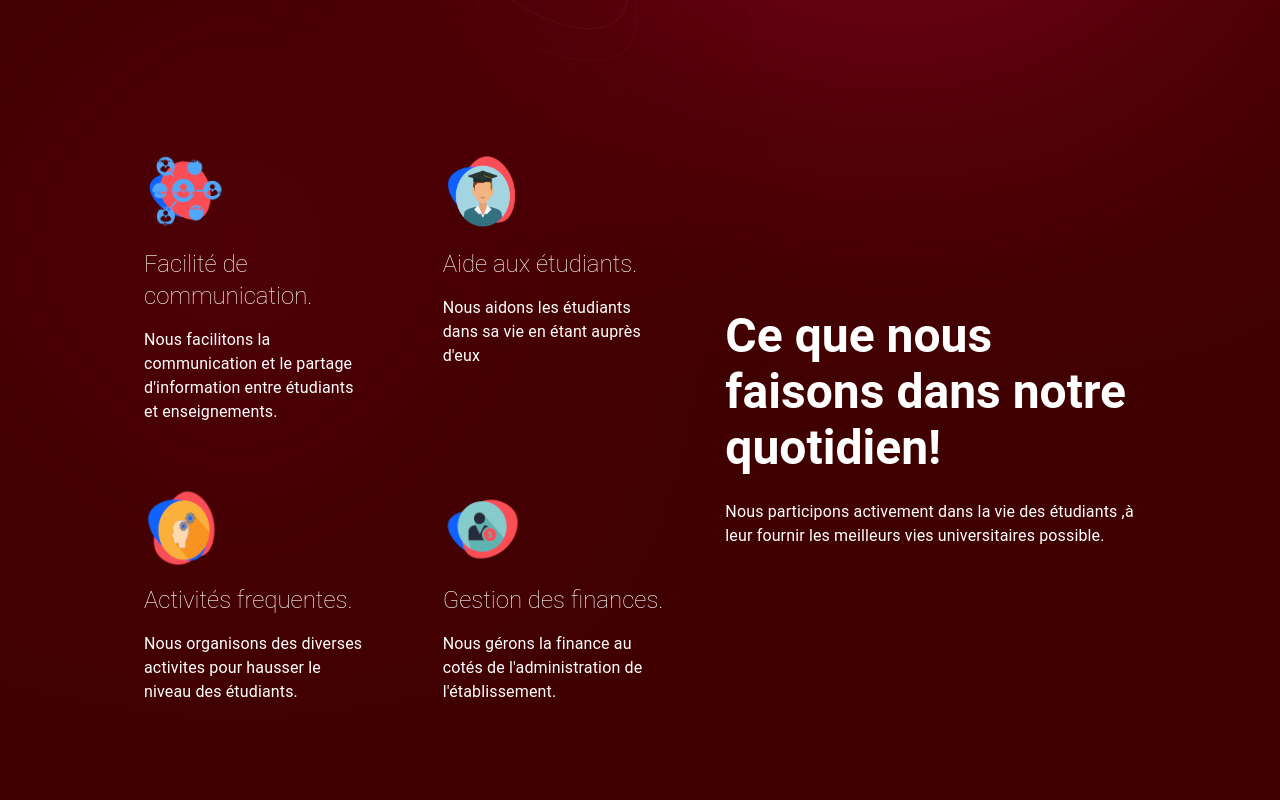
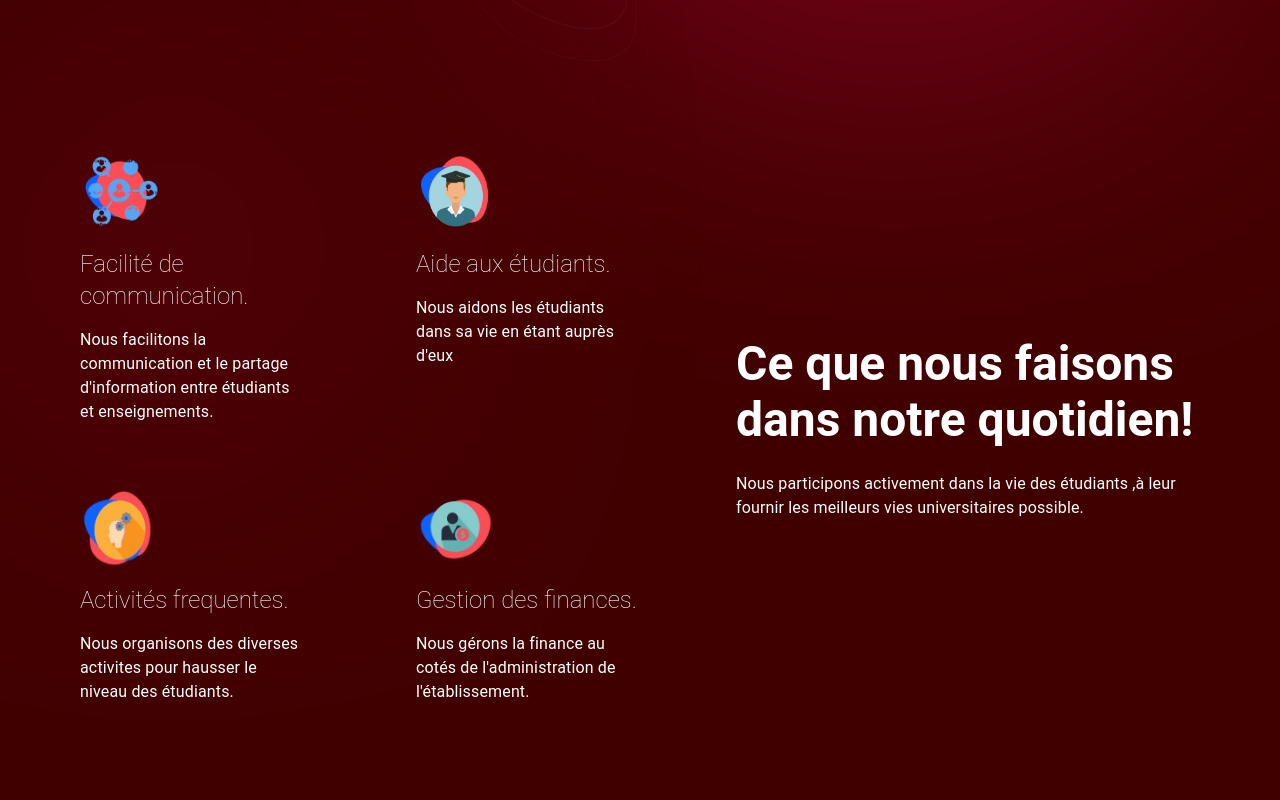
Before and after one commit to AEENI-UF/devhunt-edition-1-project-main, a React (Create React App) app: page / in a window 1280 px wide. Shown: the part 580-1380 px from the top of the page. Built offline with nearby package versions, Linux system fonts and the light colour scheme.

Commit message:
add container to features,club section

```diff
--- a/src/sections/home/club.section.jsx
+++ b/src/sections/home/club.section.jsx
@@ -1,7 +1,7 @@
 import * as React from "react";
 
 import Masonry from "@mui/lab/Masonry";
-import { styled, Paper, Box, Typography } from "@mui/material";
+import { styled, Paper, Box, Typography, Container } from "@mui/material";
 import { ClubCard } from "../../components/clubCard";
 
 import COVER_C3LF from "../../assets/images/clubs/cover-c3lf.jpg";
@@ -96,6 +96,7 @@ export function ClubSection() {
         alignItems: "center",
       }}
     >
+      <Container>
         <Typography
           variant="h2"
           color="text.primary"
@@ -117,6 +118,7 @@ export function ClubSection() {
             </Item>
           ))}
         </Masonry>
+      </Container>
     </Box>
   );
 }
--- a/src/sections/home/features.section.jsx
+++ b/src/sections/home/features.section.jsx
@@ -1,4 +1,11 @@
-import { Box, Grid, Stack, Typography, useTheme } from "@mui/material";
+import {
+  Box,
+  Container,
+  Grid,
+  Stack,
+  Typography,
+  useTheme,
+} from "@mui/material";
 import { motion } from "framer-motion";
 import React, { useRef } from "react";
 import Comm from "../../assets/images/illustrations/illustration-communication.png";
@@ -64,9 +71,11 @@ export function FeatureSection() {
     },
   ];
   return (
+    <Box>
+      <Container>
         <Grid
           container
-      sx={{ my: "7rem", px: { xs: "1rem", md: "8rem" } }}
+          sx={{ my: "7rem" /* px: { xs: "1rem", md: "rem" } */ }}
           id="features"
         >
           <Grid
@@ -235,5 +244,7 @@ export function FeatureSection() {
             </Stack>
           </Grid>
         </Grid>
+      </Container>
+    </Box>
   );
 }
```
Lines whose indentation alone changed are shown as unchanged.
